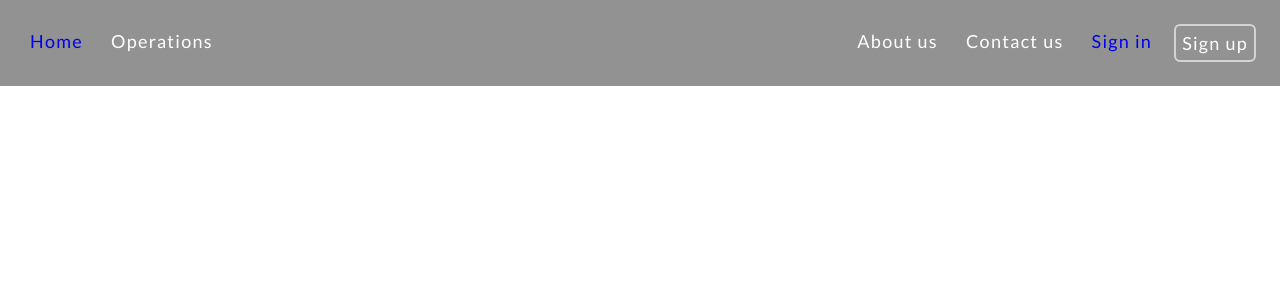
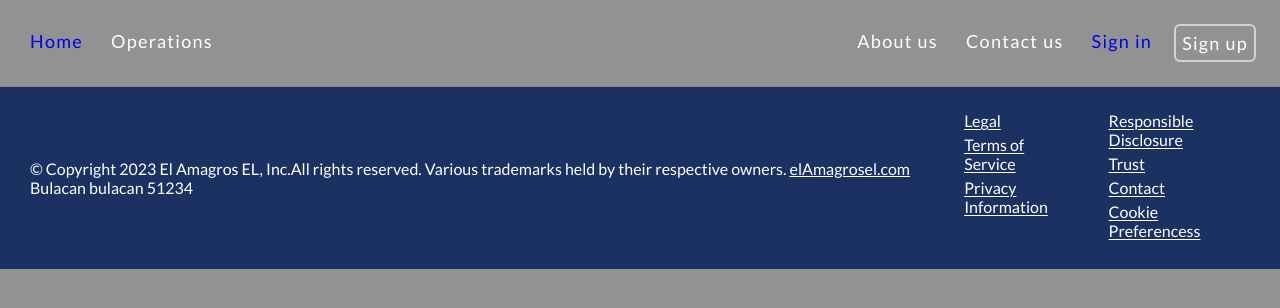
Before and after one commit to ian-afk/GYM_PROJECT_mern, a React (Vite) app in the folder frontend/: page /users in a window 1280 px wide. Shown: the top 308 px of the page. Built offline with nearby package versions, Linux system fonts and the light colour scheme.

Commit message:
add footer for login form

```diff
--- a/frontend/src/pages/auth/AuthPage.jsx
+++ b/frontend/src/pages/auth/AuthPage.jsx
@@ -1,11 +1,22 @@
 import { Outlet } from 'react-router-dom';
 import Nav from '../../components/Nav';
+import Footer from '../Home/Footer';
 import styles from './AuthPage.module.css';
 export default function AuthPage() {
   return (
-    <div className={styles.loginContainer}>
-      <Nav />
-      <Outlet className={styles.loginFormContainer} />
+    <div
+      style={{
+        display: 'flex',
+        flexDirection: 'column',
+        height: '100vh',
+        background: '#929292',
+      }}
+    >
+      <div className={styles.loginContainer}>
+        <Nav />
+        <Outlet className={styles.loginFormContainer} />
+      </div>
+      <Footer style={{ alignSelf: 'flex-end' }} />
     </div>
   );
 }
```
